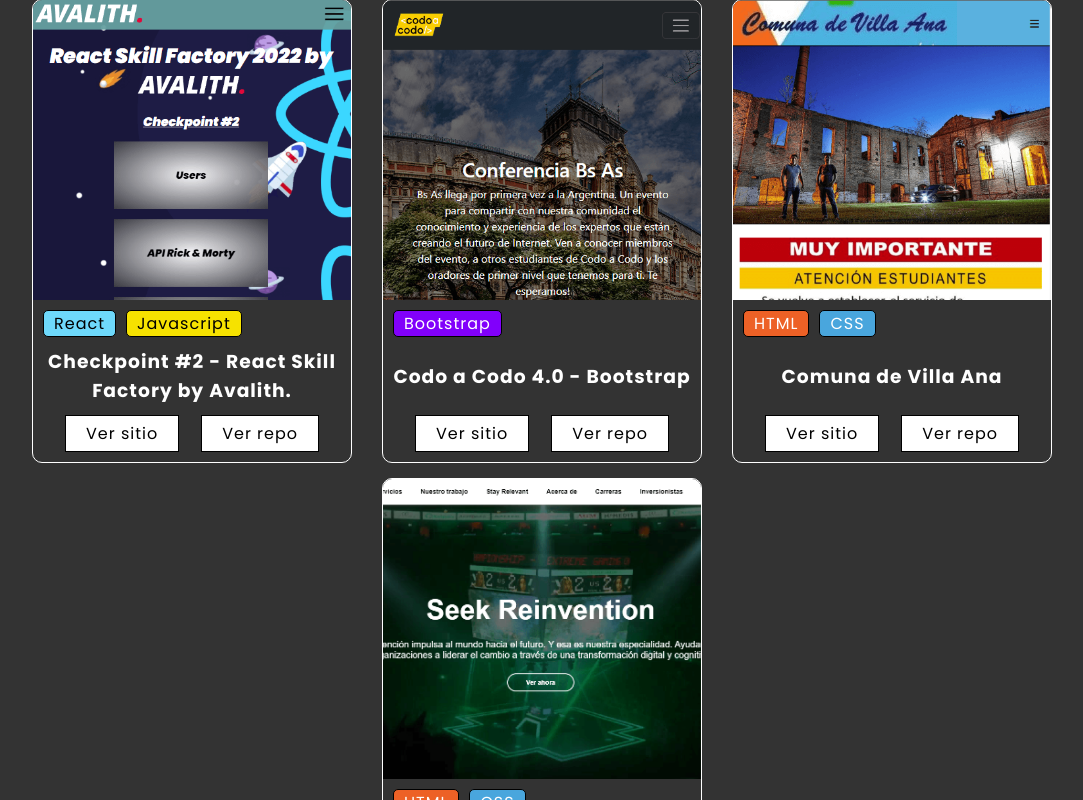
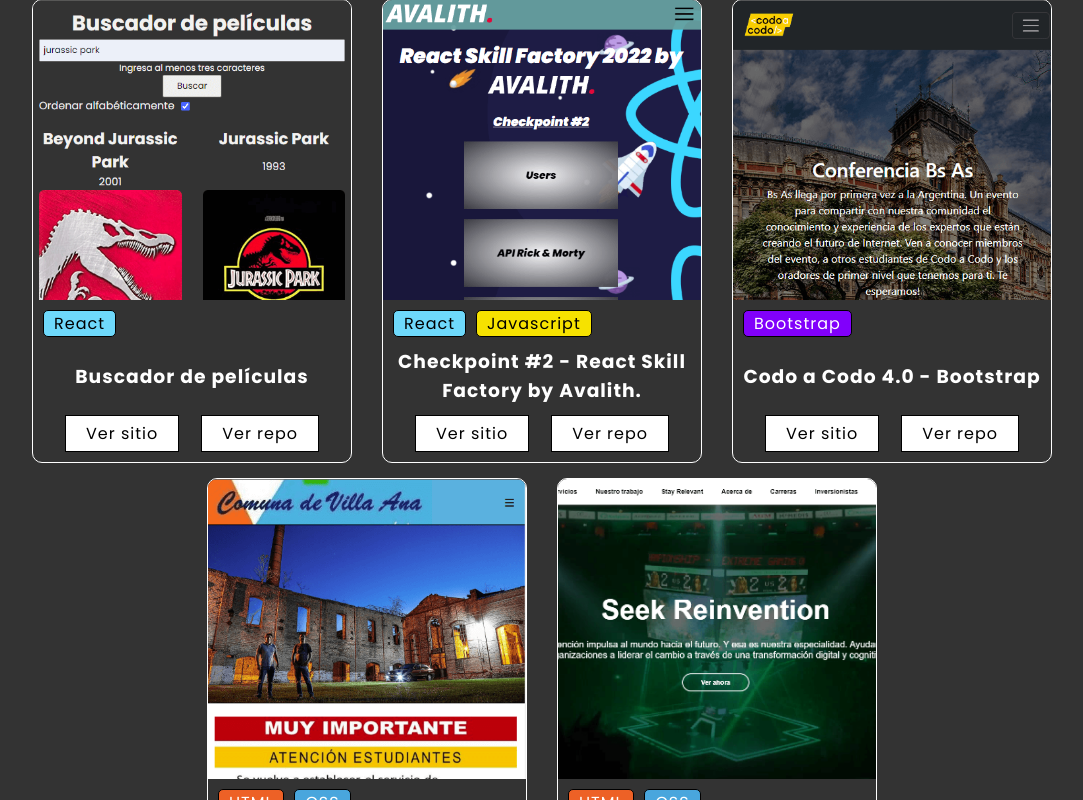
Before and after one commit to adan-rodriguez/portfolio, a website with bundled scripts: page index.html in a window 1280 px wide. Both pictures are taken after a click on the button "Ver más". Shown: the part 1355-2155 px from the top of the page, without its empty margins (98-1181 px from the left). Built offline with nearby package versions, Linux system fonts and the light colour scheme; files whose address does not match are found by name.

Commit message:
Agrego Buscador de Películas

```diff
--- a/index.html
+++ b/index.html
@@ -210,6 +210,34 @@
             <div class="card-project">
               <img
                 class="img-card"
+                src="assets\images\buscadorpeliculas.png"
+                alt="Buscador de películas"
+                loading="lazy"
+              />
+              <div class="info-card">
+                <div class="container-badges">
+                  <div class="badge badge-react">React</div>
+                </div>
+                <h3 class="name-project">Buscador de películas</h3>
+                <div class="buttons-card">
+                  <a
+                    href="https://buscador-peliculas-adan-rodriguez.vercel.app/"
+                    target="_blank"
+                    rel="noopener noreferrer"
+                    >Ver sitio</a
+                  >
+                  <a
+                    href="https://github.com/adan-rodriguez/react-buscador-peliculas"
+                    target="_blank"
+                    rel="noopener noreferrer"
+                    >Ver repo</a
+                  >
+                </div>
+              </div>
+            </div>
+            <div class="card-project">
+              <img
+                class="img-card"
                 src="assets\images\checkpoint2-react-skillfactory-by-avalith.png"
                 alt="Checkpoint #2 - React Skill Factory by Avalith."
                 loading="lazy"
```
Also changed, not shown: assets/images/buscadorpeliculas.png (added).
